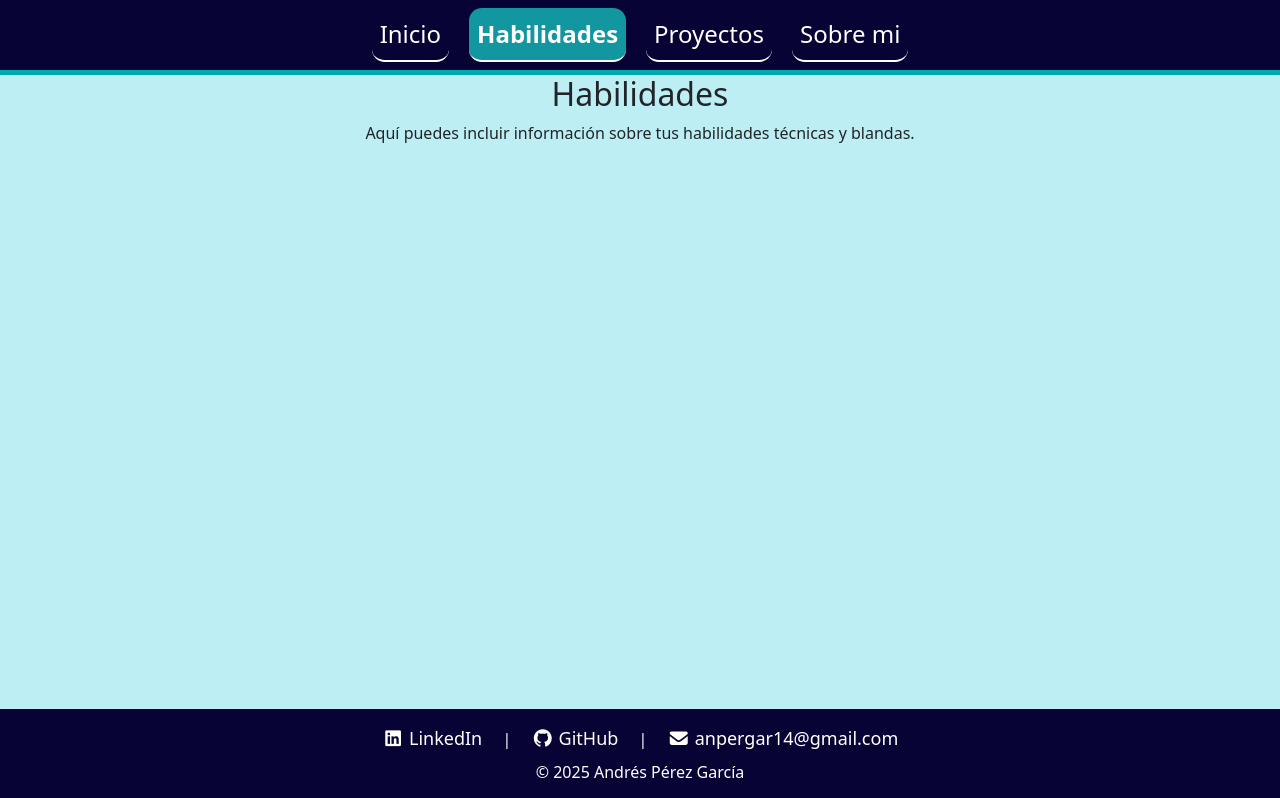
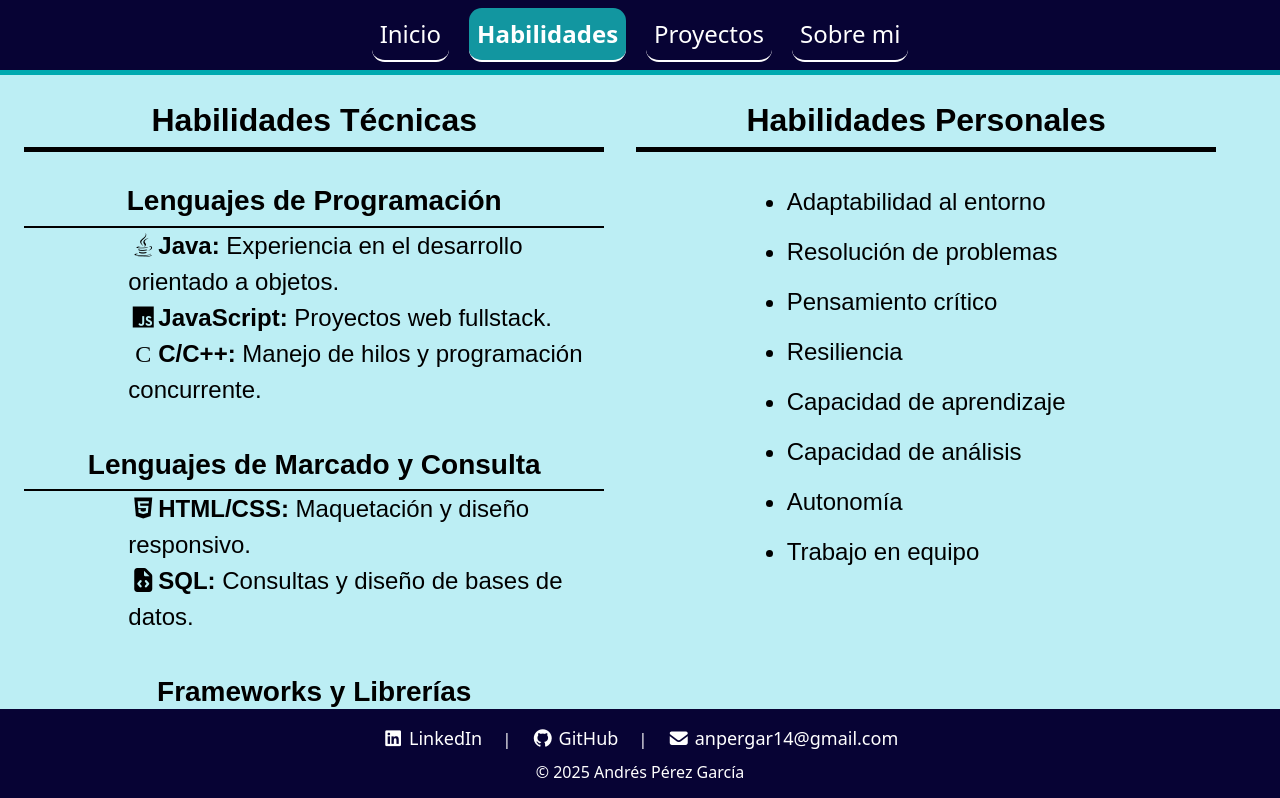
Before and after one commit to Andrespg14/Mi-Portfolio, a React (Create React App) app in the folder frontend/: page /habilidades in a window 1280 px wide. Shown: the top 798 px of the page. Built offline with nearby package versions, Linux system fonts and the light colour scheme; the HTML template or start-up script is replaced by a standard one.

Commit message:
Ft. Habilidades y Fix Footer

```diff
--- a/frontend/src/App.css
+++ b/frontend/src/App.css
@@ -1,4 +1,8 @@
 .App {
   text-align: center;
   background-color: #bceef4;
+  min-height: 100vh;
+  display: flex;
+  flex-direction: column;
+  justify-content: space-between;
 }
--- a/frontend/src/components/Footer.css
+++ b/frontend/src/components/Footer.css
@@ -4,7 +4,7 @@
     background-color: #070334;
     color: white;
     padding: 1rem;
-    position: fixed;
+    position: sticky;
     bottom: 0;
     width: 100%;
 }
--- /dev/null
+++ b/frontend/src/pages/Habilidades.css
@@ -0,0 +1,81 @@
+.habilidades-container {
+  color: black;
+  display: flex;
+  min-height: 80vh;
+  align-items: flex-start;
+  justify-content: center;
+  gap: 2rem;
+  padding-right: 5%;
+  padding-top: 2%;
+}
+
+.softskills {
+  flex: 3;
+  display: flex;
+  flex-direction: column;
+  align-items: center;
+  justify-content: center;
+  gap: 1.5rem;
+}
+
+.softskills .softskills-list {
+  list-style-type: none;
+  padding: 0;
+  font-size: x-large;
+  font-weight: 500;
+  font-family: 'Ubuntu', sans-serif;
+}
+
+.hardskills {
+  flex: 3;
+  display: flex;
+  flex-direction: column;
+  gap: 1.5rem;
+  padding-left: 2%;
+}
+
+.hardskills .hardskill-category {
+  list-style-type: none;
+  padding: 0;
+  font-size: x-large;
+  font-weight: 500;
+  font-family: 'Ubuntu', sans-serif;
+}
+.hardskills .hardskill-category ul {
+  list-style-type: none;
+  padding-left: 20px;
+  font-size: x-large;
+  font-weight: 400;
+  border-top: 2px solid #000000;
+}
+
+
+.hardskills ul li{
+  text-align: left;
+  padding-left: 15%;
+}
+
+.hardskills h2 {
+  text-align: center;
+  font-size: xx-large;
+  font-weight: 700;
+  font-family: 'Ubuntu', sans-serif;
+  border-bottom: 5px solid #000000;
+  padding-bottom: 0.5rem;
+}
+
+.softskills h2 {
+  width: 100%;
+  text-align: center;
+  font-size: xx-large;
+  font-weight: 700;
+  font-family: 'Ubuntu', sans-serif;
+  border-bottom: 5px solid #000000;
+  padding-bottom: 0.5rem;
+}
+
+.softskills ul li {
+  text-align: left;
+  list-style-type: disc;
+  padding-bottom: 5%;
+}
--- a/frontend/src/pages/Habilidades.js
+++ b/frontend/src/pages/Habilidades.js
@@ -1,10 +1,59 @@
 import React from "react";
+import './Habilidades.css';
 
 export default function Habilidades() {
     return (
         <div>
-            <h2>Habilidades</h2>
-            <p>Aquí puedes incluir información sobre tus habilidades técnicas y blandas.</p>
+            <div className="habilidades-container">
+
+                <div className="hardskills">
+                    <h2>Habilidades Técnicas</h2>
+                    <ul className="hardskill-category">
+                        <h3><b>Lenguajes de Programación</b></h3>
+                        <ul>
+                            <li><i className="fab fa-java"></i><b>Java:</b> Experiencia en el desarrollo orientado a objetos.</li>
+                            <li><i className="fab fa-js"></i><b>JavaScript:</b> Proyectos web fullstack.</li>
+                            <li><i className="fab fa-c"></i><b>C/C++:</b> Manejo de hilos y programación concurrente.</li>
+                        </ul>
+                    </ul>
+                    <ul className="hardskill-category">
+                        <h3><b>Lenguajes de Marcado y Consulta</b></h3>
+                        <ul>
+                            <li><i className="fab fa-html5"></i><b>HTML/CSS:</b> Maquetación y diseño responsivo.</li>
+                            <li><i className="fa-solid fa-file-code"></i><b>SQL:</b> Consultas y diseño de bases de datos.</li>
+                        </ul>
+                    </ul>
+                    <ul className="hardskill-category">
+                        <h3><b>Frameworks y Librerías</b></h3>
+                        <ul>
+                            <li><i className="fab fa-react"></i><b>React:</b> Aplicaciones web interactivas.</li>
+                            <li><i className="fab fa-node-js"></i><b>Node.js:</b> APIs y desarrollo del lado del servidor con Express.</li>
+                            <li><i className="fa-solid fa-leaf"></i><b>Spring Boot:</b> Desarrollo de aplicaciones backend robustas.</li>
+                        </ul>
+                    </ul>
+                    <ul className="hardskill-category">
+                        <h3><b>Bases de Datos</b></h3>
+                        <ul>
+                            <li><i className="fa-solid fa-database"></i><b>MySQL</b></li>
+                            <li><i className="fa-brands fa-envira"></i><b>MongoDB</b></li>
+                        </ul>
+                    </ul>
+                </div>
+
+                <div className="softskills">
+                    <h2>Habilidades Personales</h2>
+                    <ul className="softskills-list">
+                        <li>Adaptabilidad al entorno</li>
+                        <li>Resolución de problemas</li>
+                        <li>Pensamiento crítico</li>
+                        <li>Resiliencia</li>
+                        <li>Capacidad de aprendizaje</li>
+                        <li>Capacidad de análisis</li>
+                        <li>Autonomía</li>
+                        <li>Trabajo en equipo</li>
+                    </ul>
+                </div>
+            </div>
         </div>
     );
 }
```
